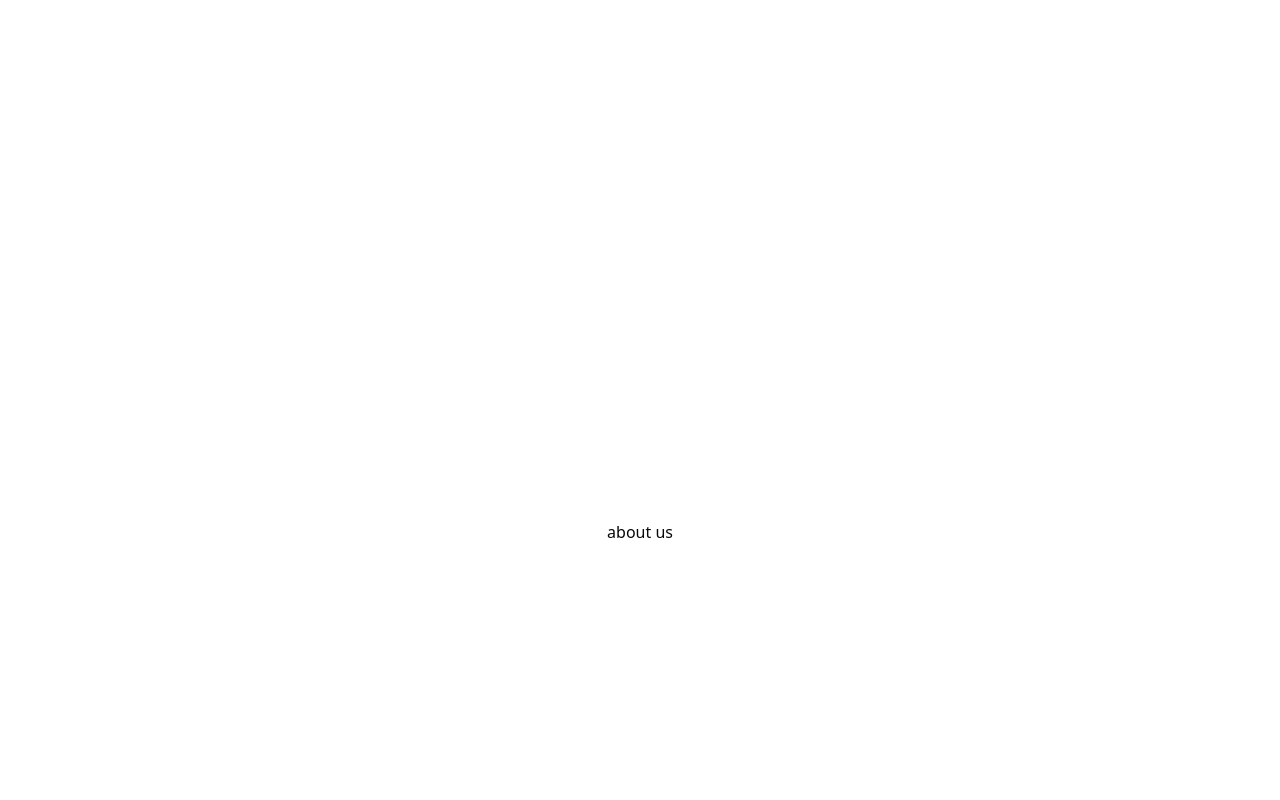
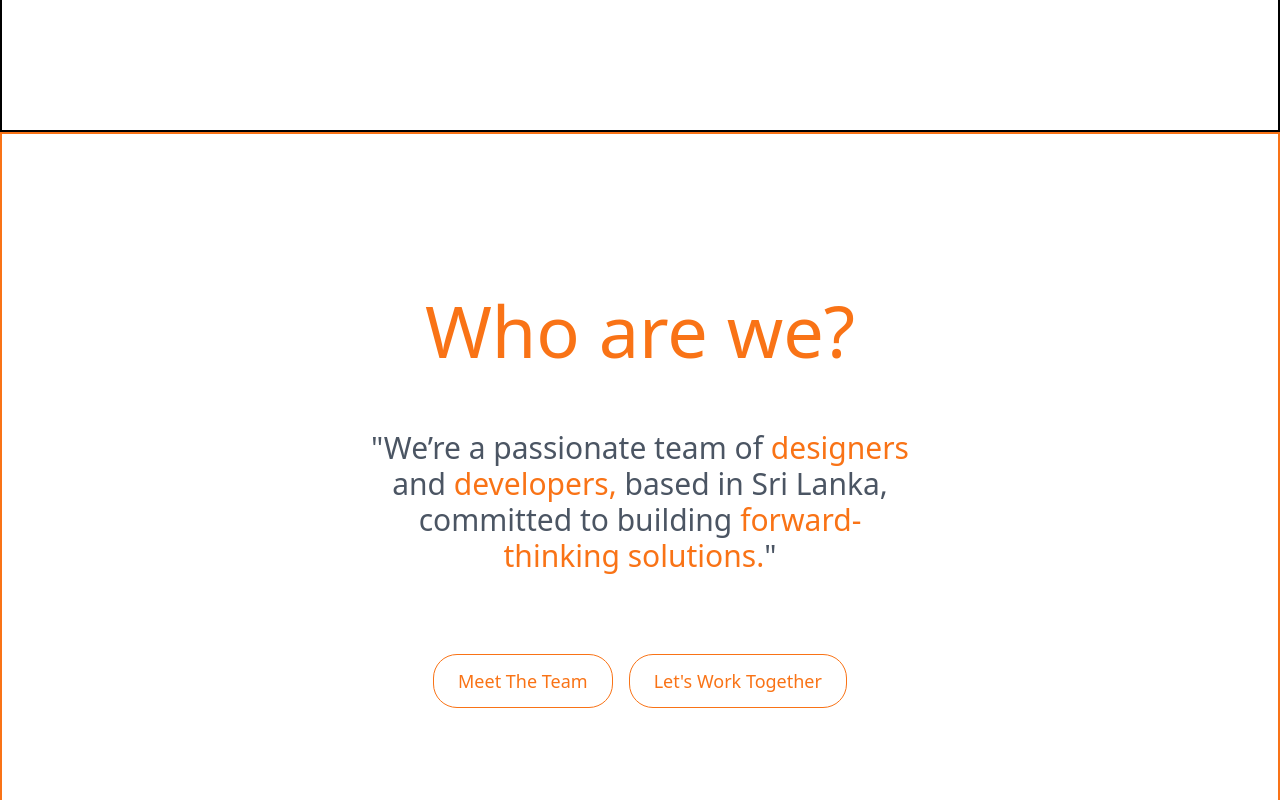
Before and after one commit to Terracode-Dev/Main-Site, a React (Vite) app: page / in a window 1280 px wide. Shown: the part 1400-2200 px from the top of the page. Built offline with nearby package versions, Linux system fonts and the light colour scheme.

Commit message:
created about us section

```diff
--- a/src/components/home/About.tsx
+++ b/src/components/home/About.tsx
@@ -1,10 +1,67 @@
 import React from 'react'
+import react,{ useState } from 'react';
+//import { useNavigate } from 'react-router-dom';
 
 const About = () => {
+
+  const [activeButton, setActiveButton] = useState<string | null>(null);
+  {/*const navigate = useNavigate();
+
+  const handleButtonClick = (button: string) => {
+    setActiveButton(button);
+    if (button === 'team') {
+      navigate('/meet-the-team');
+    } else if (button === 'work') {
+      navigate('/work-together');
+    }
+  };*/}
+
   return (
-    <div className='h-screen flex flex-col items-center justify-center'>
-      <h1>about us</h1>
+    <div className="flex items-center justify-center w-screen px-4 py-40 border-2 border-orange-500">
+    <div className="flex flex-col items-center space-y-6 text-center md:space-y-10 lg:space-y-16">
+
+      {/* Title */}
+      <div className="text-4xl font-medium text-orange-500 sm:text-5xl md:text-6xl lg:text-7xl">
+        <h1>Who are we?</h1>
+      </div>
+
+      {/* Paragraph */}
+      <div className="w-3/4 md:px-10 xl:w-1/2">
+        <p className="text-xl text-gray-600 sm:text-2xl md:text-3xl">
+        "We’re a passionate team of
+        <span className='text-orange-500'> designers</span> and
+        <span className='text-orange-500'> developers,</span> based in Sri Lanka, committed to building
+        <span className='text-orange-500'> forward-thinking solutions.</span>"
+        </p>
+      </div>
+
+      {/* Buttons */}
+      <div className="flex flex-col gap-1 sm:gap-4 sm:flex-row sm:justify-center">
+      <div >
+        {/*after uncomment use navigate handleButtonClick lesa function eka call krnd*/}
+        <button
+          onClick={() => setActiveButton('team')}
+          className={`w-full px-6 py-3 mt-4 text-sm rounded-3xl sm:text-base md:text-lg
+            ${activeButton === 'team' ? 'bg-orange-500 text-white' : 'bg-white text-orange-500'}
+            border border-orange-500 hover:bg-orange-500 hover:text-white`}
+        >
+          Meet The Team
+        </button>
+      </div>
+      <div >
+        {/*after uncomment use navigate handleButtonClick lesa function eka call krnd*/}
+        <button
+          onClick={() => setActiveButton('work')}
+          className={`w-full px-6 py-3 mt-4 text-sm rounded-3xl sm:text-base md:text-lg
+            ${activeButton === 'work' ? 'bg-orange-500 text-white' : 'bg-white text-orange-500'}
+            border border-orange-500 hover:bg-orange-500 hover:text-white`}
+        >
+          Let's Work Together
+        </button>
+      </div>
     </div>
+    </div>
+  </div>
   )
 }
 
--- a/src/components/home/Services.tsx
+++ b/src/components/home/Services.tsx
@@ -2,6 +2,6 @@ import React from 'react'
 
 export default function Services() {
   return (
-    <div className='h-screen flex flex-col items-center justify-center'>services</div>
+    <div className='flex flex-col items-center justify-center h-screen border-2 border-black'>services</div>
   )
 }
--- a/src/components/home/Work.tsx
+++ b/src/components/home/Work.tsx
@@ -2,9 +2,10 @@ import React from 'react'
 
 const Work = () => {
   return (
-    <div className='flex flex-col items-center justify-center h-screen'>
-      <h1>work</h1>
-    </div>
+    <>
+    <h1 className='flex flex-col items-center justify-center h-screen border-2 border-black'> dgsfggr</h1>
+    </>
+
   )
 }
 
```
